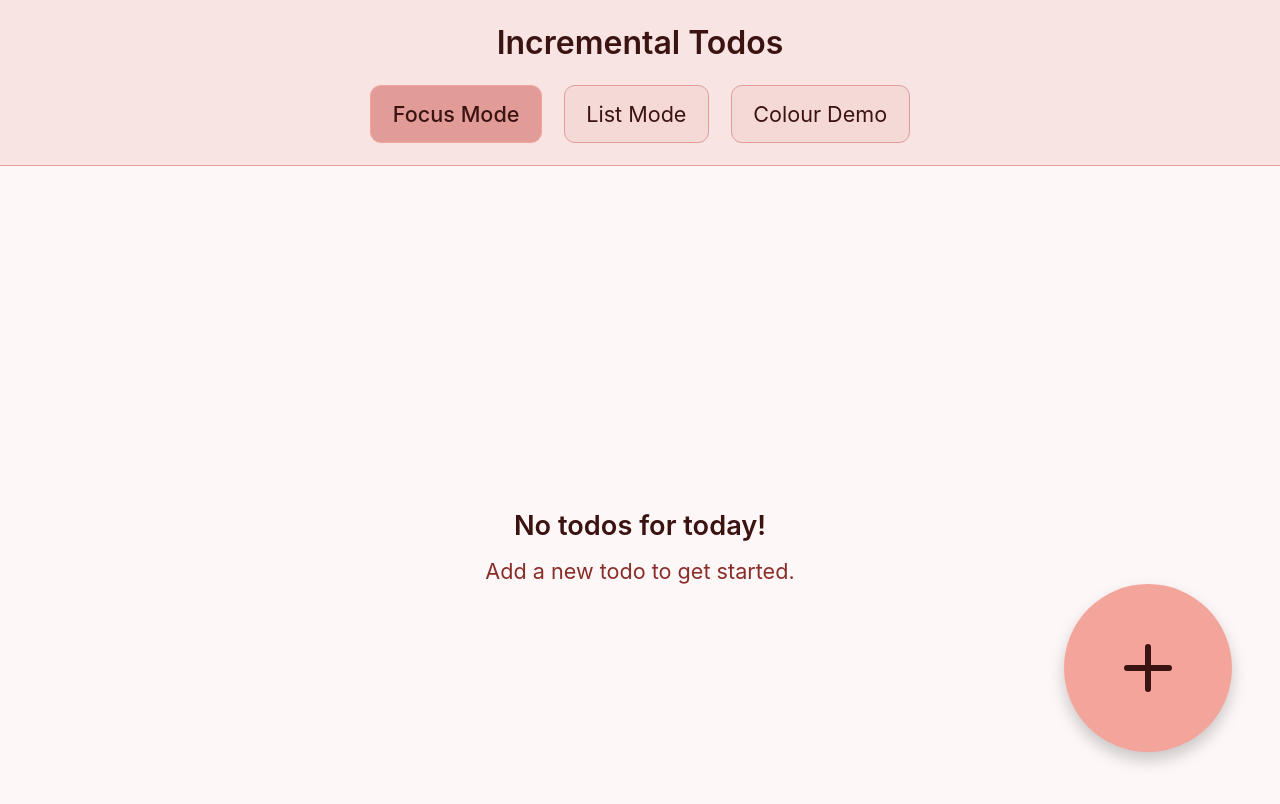
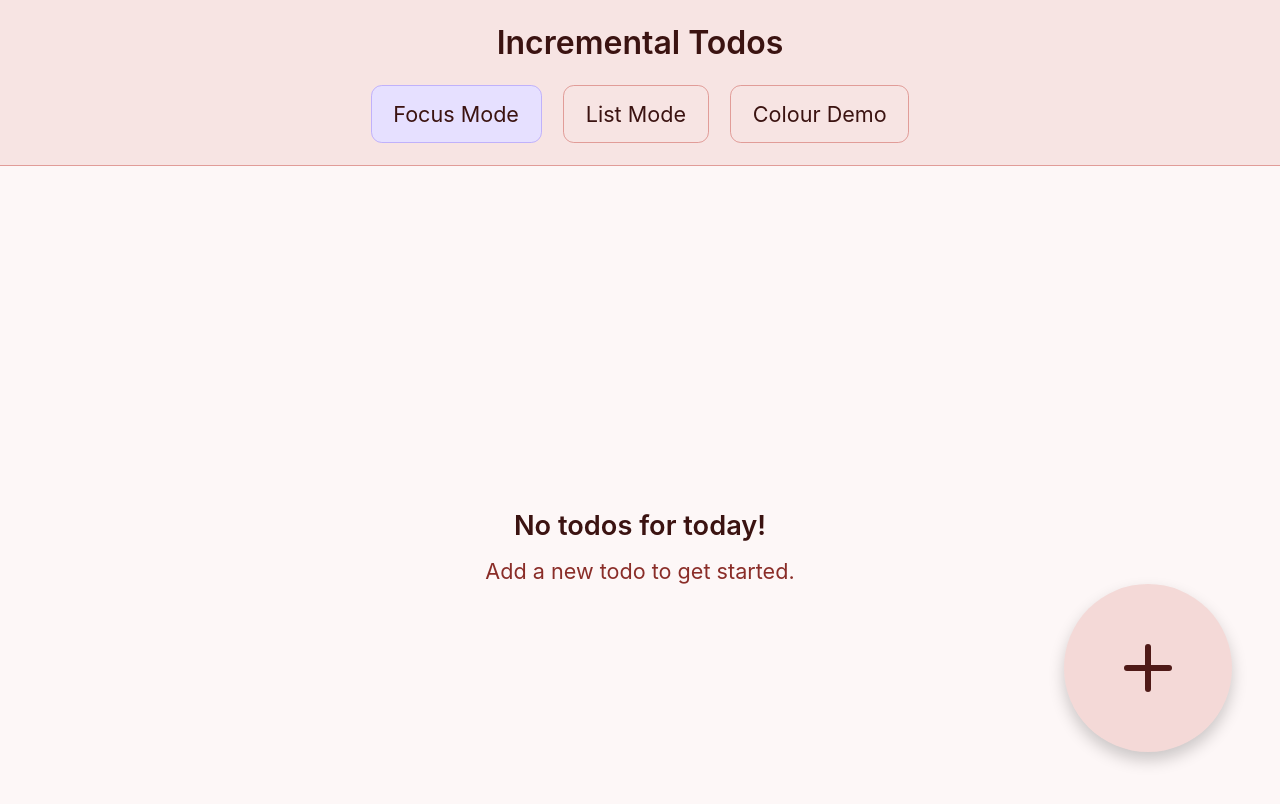
Before and after one commit to Talia-12/IncrementalTodos, a SvelteKit app: page / in a window 1280 px wide. Shown: the top 804 px of the page. Built offline with nearby package versions, Linux system fonts and the light colour scheme.

Commit message:
start using the purple colour more, make the AddTodoButton in list mode work again.

```diff
--- a/src/app.css
+++ b/src/app.css
@@ -35,12 +35,14 @@
   --background: var(--background-primary-hsl1);
   --surface: var(--background-secondary-hsl1);
   --surface-alt: var(--background-tertiary-hsl1);
-  --surface-hover: var(--background-secondary-alt-hsl1);
+  --surface-selected: var(--color-purple-base-hsl1);
+  --surface-hover: var(--color-purple-base-hsl1);
 
   --text-primary: var(--text-normal-hsl1);
   --text-secondary: var(--text-muted-hsl1);
   --text-tertiary: var(--text-faint-hsl1);
   --text-disabled: var(--text-muted-hsl1);
+  --text-hover: var(--color-purple-text-hsl1);
 
   --text-primary-dark: var(--text-on-dark-normal-hsl1);
   --text-secondary-dark: var(--text-on-dark-muted-hsl1);
@@ -49,6 +51,8 @@
 
   --border: var(--background-secondary-alt-hsl1);
   --border-dark: var(--background-secondary-alt-hsl1);
+  --border-selected: var(--color-purple-tint-hsl1);
+  --border-hover: var(--color-purple-tint-hsl1);
 
   /* Priority Colors */
   --priority-1: var(--color-green-tint-hsl1);
@@ -207,21 +211,21 @@ nav a {
   padding: var(--spacing-sm) var(--spacing-md);
   border-radius: var(--border-radius-md);
   transition: all var(--transition-fast);
-  background-color: var(--surface-alt);
+  /* background-color: var(--surface-alt); */
   border: 1px solid var(--border);
+}
+
+nav a.active {
+  background-color: var(--surface-selected);
+  border-color: var(--border-selected);
+  color: var(--text-primary);
+  /* font-weight: 500; */
 }
 
 nav a:hover {
   background-color: var(--surface-hover);
-  border-color: var(--primary);
-  color: var(--text-primary);
-}
-
-nav a.active {
-  background-color: var(--surface-hover);
-  border-color: var(--primary);
-  font-weight: 500;
-  cursor: default;
+  border-color: var(--border-hover);
+  color: var(--text-hover);
 }
 
 /* ===== BUTTONS ===== */
--- a/src/lib/components/AddTodoButton.svelte
+++ b/src/lib/components/AddTodoButton.svelte
@@ -8,7 +8,13 @@
 -->
 
 <script lang="ts">
-  export let onOpenDialog = () => {};
+  function handleOpenDialog() {
+    // Dispatch a custom event that the layout will listen for
+    const event = new CustomEvent('open-add-todo-dialog');
+    window.dispatchEvent(event);
+  }
+
+  export let onOpenDialog = handleOpenDialog;
 
   function openDialog() {
     onOpenDialog();
@@ -30,8 +36,8 @@
     width: 168px;
     height: 168px;
     border-radius: 50%;
-    background-color: var(--primary);
-    color: var(--text-primary);
+    background-color: var(--surface-alt);
+    color: var(--text-secondary);
     border: none;
     box-shadow: 0 8px 16px rgba(0, 0, 0, 0.2);
     display: flex;
@@ -43,8 +49,8 @@
   }
 
   .add-todo-button:hover {
-    background-color: var(--primary-dark);
-    color: var(--text-primary-dark);
+    background-color: var(--surface-hover);
+    color: var(--text-hover);
     transform: scale(1.05);
   }
 
--- a/src/routes/+page.svelte
+++ b/src/routes/+page.svelte
@@ -19,12 +19,6 @@
 
   function updateCurrentTodo() {
     currentTodo = getNextFocusTodo();
-  }
-
-  function handleOpenDialog() {
-    // Dispatch a custom event that the layout will listen for
-    const event = new CustomEvent('open-add-todo-dialog');
-    window.dispatchEvent(event);
   }
 
   onMount(() => {
@@ -51,7 +45,7 @@
 
 <div class="focus-mode">
   <FocusedTodo bind:todo={currentTodo} />
-  <AddTodoButton onOpenDialog={handleOpenDialog} />
+  <AddTodoButton />
 </div>
 
 <style>
```
Also changed, not shown: src/routes/list/+page.svelte (line endings or trailing spaces).
